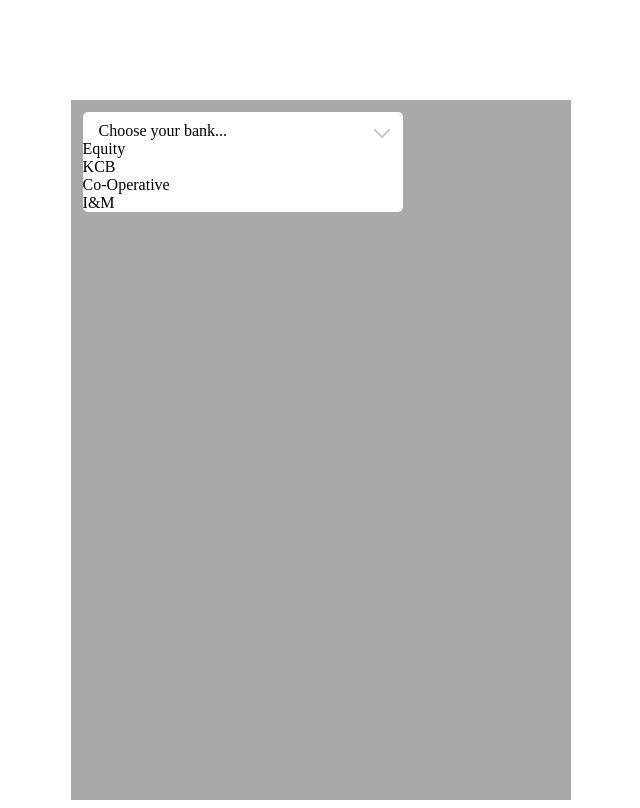
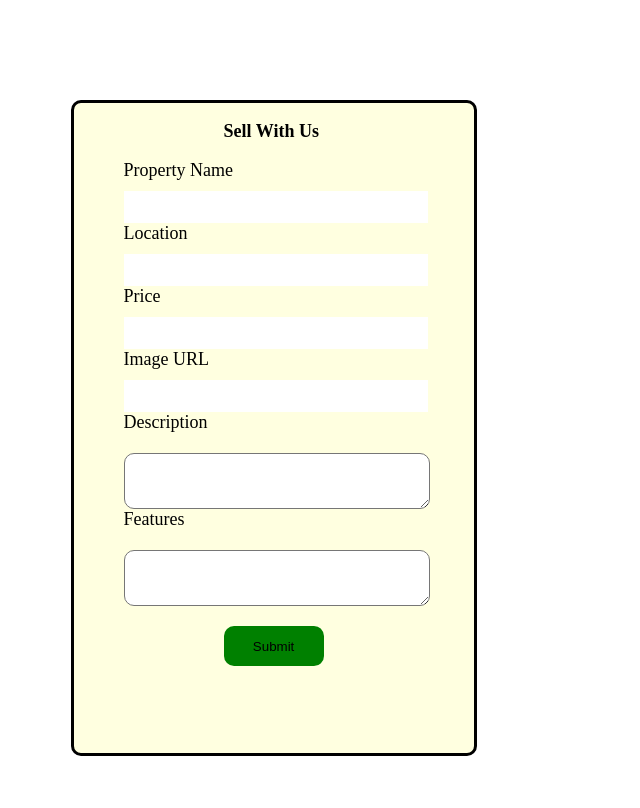
Before and after one commit to mbuimbogo/Makao-Homes-frontend, a React (Create React App) app in the folder makao-homes/: page / in a window 1280 px wide. Shown: the whole page, without its empty margins (443-1083 px from the left). Built offline with nearby package versions, Linux system fonts and the light colour scheme.

Commit message:
modify the component

```diff
--- a/makao-homes/src/components/App.js
+++ b/makao-homes/src/components/App.js
@@ -1,13 +1,13 @@
 
-// import AddProperty from './AddProperty';
-import Checkout from './Checkout';
+import AddProperty from './AddProperty';
+// import Checkout from './Checkout';
 
 function App() {
   return (
     <div className="App">
 
-      {/* <AddProperty /> */}
-      <Checkout/>
+      <AddProperty />
+      {/* <Checkout/> */}
         </div>
   );
 }
```
